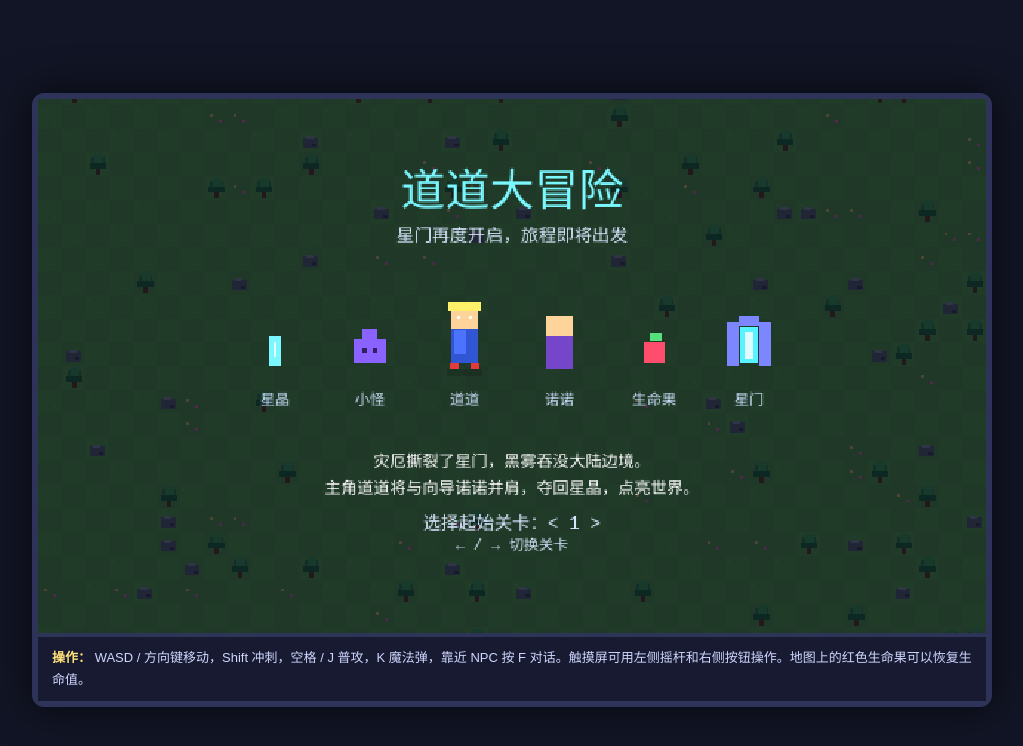
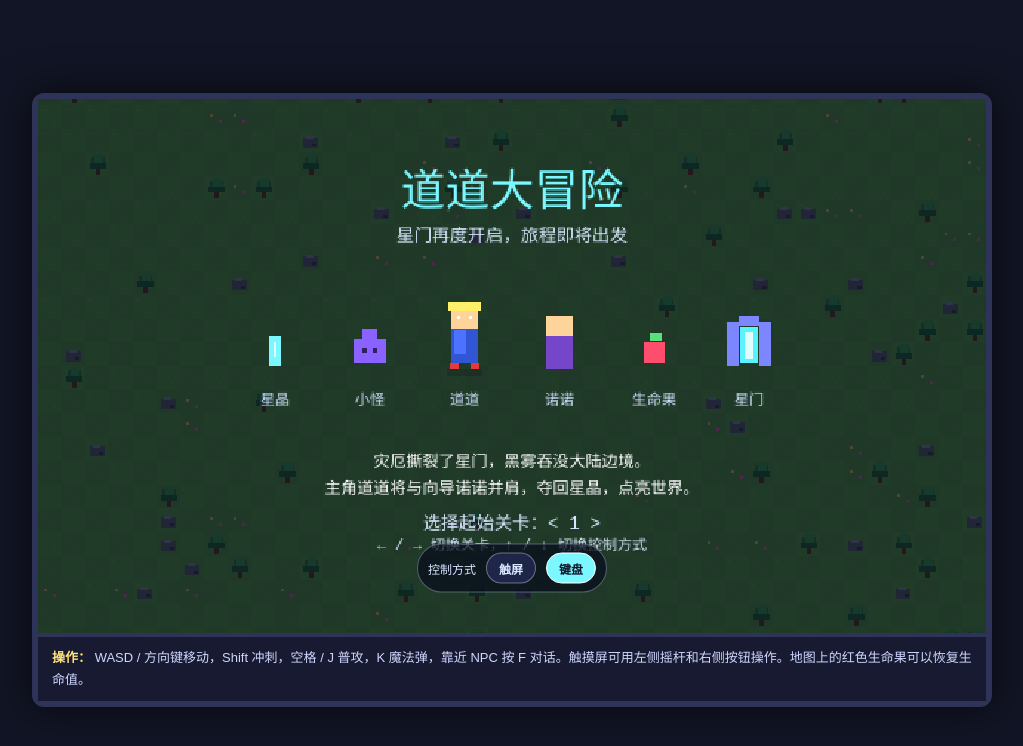
Before and after one commit to jumplei/jumplei.github.io, a plain HTML site: page adventure.html in a window 1280 px wide. Shown: the whole page, without its empty margins (128-1151 px from the left). Drawn offline with Linux system fonts and the light colour scheme.

Commit message:
Options to use touch control or keyboard
新增内容
- 开始画面增加“控制方式”选择：触屏 / 键盘。
- 触摸设备默认选 触屏，桌面默认选 键盘。
- 开始画面也可以用键盘 ↑ / ↓ 切换控制方式。
- 选择 键盘 后会隐藏左侧摇杆和右侧虚拟按钮。
- 选择 触屏 后显示虚拟摇杆和按钮。
修复触屏问题
- 禁用了页面缩放：更新了 viewport，加入 maximum-scale=1.0, user-scalable=no。
- 对游戏区域拦截 touchstart / touchmove / gesturestart 等浏览器手势，避免同时按方向和按钮时触发页面缩放。
- 给游戏区域、虚拟按钮、控制方式按钮加了 user-select: none、-webkit-user-select: none、-webkit-touch-callout: none。
- 右侧虚拟按钮从 <button> 改成了 <div role="button">，减少长按时选中文字、弹出放大镜和 copy | find selection 菜单的概率。
- 虚拟按钮的 pointerup / pointercancel / lostpointercapture 都会清理按下状态，避免卡键。

```diff
--- a/adventure.html
+++ b/adventure.html
@@ -2,11 +2,16 @@
 <html lang="zh-CN">
 <head>
   <meta charset="UTF-8" />
-  <meta name="viewport" content="width=device-width, initial-scale=1.0" />
+  <meta name="viewport" content="width=device-width, initial-scale=1.0, maximum-scale=1.0, user-scalable=no" />
   <title>道道大冒险</title>
   <style>
     * {
       box-sizing: border-box;
+      -webkit-tap-highlight-color: transparent;
+    }
+
+    html {
+      touch-action: none;
     }
 
     body {
@@ -19,6 +24,10 @@
       align-items: center;
       min-height: 100vh;
       overflow: hidden;
+      touch-action: none;
+      user-select: none;
+      -webkit-user-select: none;
+      -webkit-touch-callout: none;
     }
 
     .game-wrap {
@@ -29,6 +38,10 @@
       background: #1e2340;
       box-shadow: 0 0 40px rgba(0, 0, 0, 0.65);
       position: relative;
+      touch-action: none;
+      user-select: none;
+      -webkit-user-select: none;
+      -webkit-touch-callout: none;
     }
 
     canvas {
@@ -46,6 +59,16 @@
       pointer-events: none;
       touch-action: none;
       user-select: none;
+      -webkit-user-select: none;
+      -webkit-touch-callout: none;
+    }
+
+    .game-wrap[data-control-mode="touch"] .touch-controls {
+      display: block;
+    }
+
+    .game-wrap[data-control-mode="keyboard"] .touch-controls {
+      display: none;
     }
 
     .touch-joystick {
@@ -89,15 +112,63 @@
       color: #fff;
       background: rgba(34, 42, 82, 0.68);
       font: 700 13px "Microsoft YaHei", Arial, sans-serif;
+      display: flex;
+      align-items: center;
+      justify-content: center;
       text-shadow: 0 1px 2px #000;
       pointer-events: auto;
       touch-action: none;
+      user-select: none;
+      -webkit-user-select: none;
+      -webkit-touch-callout: none;
     }
 
     .touch-btn:active,
     .touch-btn.active {
       background: rgba(122, 247, 255, 0.45);
       border-color: rgba(255, 255, 255, 0.75);
+    }
+
+    .control-mode-panel {
+      display: none;
+      position: absolute;
+      left: 50%;
+      top: 78%;
+      transform: translate(-50%, -50%);
+      gap: 10px;
+      align-items: center;
+      padding: 8px 10px;
+      border: 1px solid rgba(207, 226, 255, 0.35);
+      border-radius: 999px;
+      background: rgba(8, 12, 28, 0.72);
+      color: #d8e6ff;
+      font-size: 12px;
+      pointer-events: auto;
+      touch-action: none;
+      z-index: 2;
+    }
+
+    .game-wrap[data-intro="true"] .control-mode-panel {
+      display: flex;
+    }
+
+    .control-mode-option {
+      border: 1px solid rgba(255, 255, 255, 0.35);
+      border-radius: 999px;
+      padding: 6px 12px;
+      color: #d8e6ff;
+      background: rgba(34, 42, 82, 0.84);
+      font: 700 12px "Microsoft YaHei", Arial, sans-serif;
+      touch-action: none;
+      user-select: none;
+      -webkit-user-select: none;
+      -webkit-touch-callout: none;
+    }
+
+    .control-mode-option.active {
+      color: #11182d;
+      background: #7af7ff;
+      border-color: #ffffff;
     }
 
     .tips {
@@ -125,10 +196,6 @@
         border-radius: 0;
       }
 
-      .touch-controls {
-        display: block;
-      }
-
       .tips {
         font-size: 12px;
         padding-bottom: max(10px, env(safe-area-inset-bottom));
@@ -138,17 +205,22 @@
 </head>
 <body>
 
-<div class="game-wrap">
+<div class="game-wrap" data-control-mode="keyboard" data-intro="true">
   <canvas id="game" width="640" height="360"></canvas>
+  <div class="control-mode-panel" aria-label="选择控制方式">
+    <span>控制方式</span>
+    <button class="control-mode-option" data-mode="touch" type="button">触屏</button>
+    <button class="control-mode-option" data-mode="keyboard" type="button">键盘</button>
+  </div>
   <div class="touch-controls" aria-label="触摸控制">
     <div class="touch-joystick" id="touchJoystick" aria-label="移动摇杆">
       <div class="touch-stick" id="touchStick"></div>
     </div>
     <div class="touch-buttons">
-      <button class="touch-btn" data-key="Space" data-action="attack" type="button">攻击</button>
-      <button class="touch-btn" data-key="KeyK" data-action="magic" type="button">魔法</button>
-      <button class="touch-btn" data-key="ShiftLeft" data-action="dash" type="button">冲刺</button>
-      <button class="touch-btn" data-key="KeyF" data-action="interact" type="button">交互</button>
+      <div class="touch-btn" data-key="Space" data-action="attack" role="button" aria-label="攻击">攻击</div>
+      <div class="touch-btn" data-key="KeyK" data-action="magic" role="button" aria-label="魔法">魔法</div>
+      <div class="touch-btn" data-key="ShiftLeft" data-action="dash" role="button" aria-label="冲刺">冲刺</div>
+      <div class="touch-btn" data-key="KeyF" data-action="interact" role="button" aria-label="交互">交互</div>
     </div>
   </div>
   <div class="tips">
@@ -159,6 +231,7 @@
 
 <script>
 const canvas = document.getElementById("game");
+const gameWrap = document.querySelector(".game-wrap");
 const ctx = canvas.getContext("2d");
 ctx.imageSmoothingEnabled = false;
 
@@ -181,6 +254,7 @@ let mapCacheTheme = null;
 const keys = {};
 const virtualMove = { x: 0, y: 0 };
 const rand = seededRandom(2026);
+let controlMode = window.matchMedia("(pointer: coarse)").matches ? "touch" : "keyboard";
 
 let message = "欢迎来到《道道大冒险》！准备启程。";
 let messageTimer = 240;
@@ -257,6 +331,13 @@ document.addEventListener("keydown", e => {
       playSound("step");
       return;
     }
+
+    if (e.code === "ArrowUp" || e.code === "ArrowDown" || e.code === "KeyW" || e.code === "KeyS") {
+      setControlMode(controlMode === "touch" ? "keyboard" : "touch");
+      playSound("step");
+      e.preventDefault();
+      return;
+    }
   }
 
   if (intro.active && e.code === "Space") {
@@ -275,15 +356,62 @@ document.addEventListener("keyup", e => {
 });
 
 document.addEventListener("pointerdown", unlockAudioContext, { once: true });
+setupControlModeChooser();
 setupTouchControls();
+setupTouchBrowserGuards();
+updateControlModeUI();
 
 function startSelectedLevel() {
   intro.active = false;
+  updateControlModeUI();
   level = selectedStartLevel;
   totalKilled = 0;
   resetCurrentLevelState();
   showMessage(`从第 ${level} 关开始冒险！愿星光与你同在。`);
   playSound("portal");
+}
+
+function setupControlModeChooser() {
+  document.querySelectorAll(".control-mode-option").forEach(button => {
+    button.addEventListener("pointerdown", e => {
+      e.preventDefault();
+      unlockAudioContext();
+      setControlMode(button.dataset.mode);
+    });
+  });
+}
+
+function setControlMode(mode) {
+  if (mode !== "touch" && mode !== "keyboard") return;
+  controlMode = mode;
+  releaseTouchInput();
+  updateControlModeUI();
+}
+
+function updateControlModeUI() {
+  if (!gameWrap) return;
+  gameWrap.dataset.controlMode = controlMode;
+  gameWrap.dataset.intro = intro.active ? "true" : "false";
+
+  document.querySelectorAll(".control-mode-option").forEach(button => {
+    button.classList.toggle("active", button.dataset.mode === controlMode);
+  });
+}
+
+function releaseTouchInput() {
+  virtualMove.x = 0;
+  virtualMove.y = 0;
+  keys.Space = false;
+  keys.KeyK = false;
+  keys.ShiftLeft = false;
+  keys.KeyF = false;
+
+  const stick = document.getElementById("touchStick");
+  if (stick) stick.style.transform = "translate(0, 0)";
+
+  document.querySelectorAll(".touch-btn").forEach(button => {
+    button.classList.remove("active");
+  });
 }
 
 function setupTouchControls() {
@@ -321,6 +449,7 @@ function setupTouchControls() {
   };
 
   joystick.addEventListener("pointerdown", e => {
+    if (controlMode !== "touch") return;
     e.preventDefault();
     unlockAudioContext();
     joystickPointerId = e.pointerId;
@@ -329,6 +458,7 @@ function setupTouchControls() {
   });
 
   joystick.addEventListener("pointermove", e => {
+    if (controlMode !== "touch") return;
     if (e.pointerId !== joystickPointerId) return;
     e.preventDefault();
     updateJoystick(e);
@@ -346,6 +476,7 @@ function setupTouchControls() {
     const key = button.dataset.key;
 
     button.addEventListener("pointerdown", e => {
+      if (controlMode !== "touch") return;
       e.preventDefault();
       unlockAudioContext();
 
@@ -357,6 +488,7 @@ function setupTouchControls() {
     });
 
     const releaseButton = e => {
+      e.preventDefault();
       if (key) keys[key] = false;
       button.classList.remove("active");
     };
@@ -374,6 +506,23 @@ function setupTouchControls() {
       button.classList.remove("active");
     });
   });
+}
+
+function setupTouchBrowserGuards() {
+  if (!gameWrap) return;
+
+  const stopBrowserGesture = e => {
+    if (gameWrap.contains(e.target)) {
+      e.preventDefault();
+    }
+  };
+
+  gameWrap.addEventListener("contextmenu", e => e.preventDefault());
+  document.addEventListener("gesturestart", stopBrowserGesture, { passive: false });
+  document.addEventListener("gesturechange", stopBrowserGesture, { passive: false });
+  document.addEventListener("gestureend", stopBrowserGesture, { passive: false });
+  document.addEventListener("touchstart", stopBrowserGesture, { passive: false });
+  document.addEventListener("touchmove", stopBrowserGesture, { passive: false });
 }
 
 function handleTouchMenuAction(action) {
@@ -1378,12 +1527,12 @@ function drawIntroScreen() {
   if (Math.sin(intro.blink / 8) > -0.15) {
     ctx.fillStyle = "#ffe27a";
     ctx.font = "16px monospace";
-    const startHint = "按 空格键 开始冒险";
+    const startHint = controlMode === "touch" ? "点 攻击 / 交互 开始冒险" : "按 空格键 开始冒险";
     ctx.fillText(startHint, W / 2 - ctx.measureText(startHint).width / 2, 340);
   }
 
   const chooseText = `选择起始关卡：< ${selectedStartLevel} >`;
-  const chooseHint = "← / → 切换关卡";
+  const chooseHint = "← / → 切换关卡，↑ / ↓ 切换控制方式";
   ctx.fillStyle = "#d8e6ff";
   ctx.font = "12px monospace";
   ctx.fillText(chooseText, W / 2 - ctx.measureText(chooseText).width / 2, 290);
@@ -2194,6 +2343,7 @@ function returnToIntroAfterFinal() {
   totalKilled = 0;
   resetCurrentLevelState();
   keys.KeyR = false;
+  updateControlModeUI();
   showMessage("已回到片头。再次开始时默认拥有追踪散射魔法！");
   playSound("portal");
 }
```
